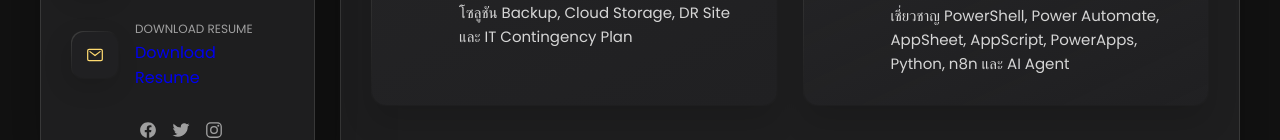
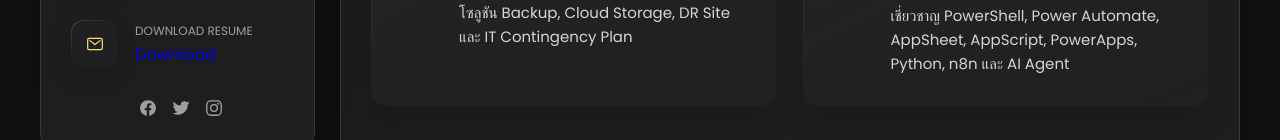
Before and after one commit to iaminlife/Ain-Portfolio, a plain HTML site: page index.html in a window 1280 px wide. Shown: the part 685-825 px from the top of the page. Drawn offline with nearby package versions, Linux system fonts and the light colour scheme.

Commit message:
Update index.html

```diff
--- a/index.html
+++ b/index.html
@@ -129,7 +129,7 @@
             <div class="contact-info">
               <p class="contact-title">Download Resume</p>
 
-              <a href="./assets/docs/resume.pdf" download class="btn">Download Resume</a>
+              <a href="./assets/docs/resume.pdf" download class="btn">Download</a>
             </div>
           </li>
 
```
